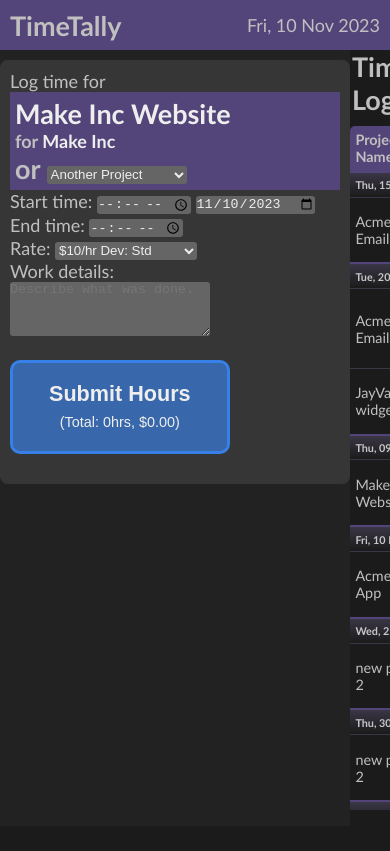
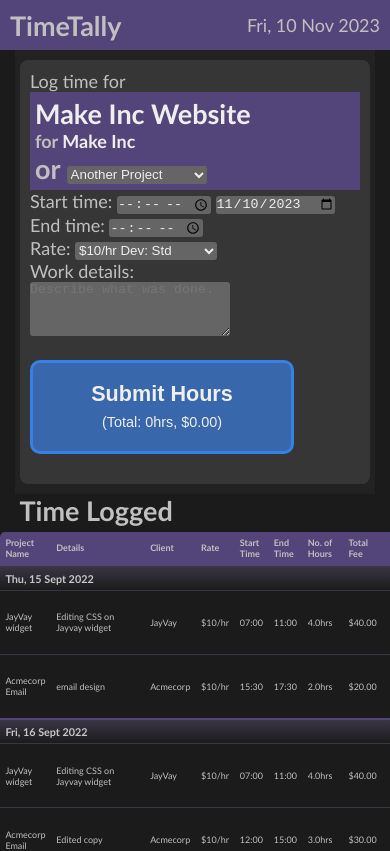
Before and after one commit to DimitriRem/TimeTally, a React (Create React App) app: page / in a window 390 px wide. Shown: the top 851 px of the page. Built offline with nearby package versions, Linux system fonts and the light colour scheme; data requests are answered from the project's data file.

Commit message:
small tweaks

```diff
--- a/data/db.json
+++ b/data/db.json
@@ -144,7 +144,7 @@
     {
       "id": 6,
       "project": "JayVay widget",
-      "details": "widget designbbb",
+      "details": "widget designbbbm",
       "client": "JayVay",
       "rate": 20,
       "startTime": "2022-09-20T17:30:00.000Z",
@@ -196,22 +196,58 @@
       "id": 25
     },
     {
-      "project": "ff5",
-      "details": "test states1",
-      "client": "saturday &Co",
+      "project": "JayVay widget",
+      "details": "Editing CSS on Jayvay widget",
+      "client": "JayVay",
       "rate": 10,
-      "startTime": "2023-12-04T23:00:00.000Z",
-      "endTime": "2023-12-05T00:00:00.000Z",
-      "id": 27
+      "startTime": "2022-09-15T07:00:00.000Z",
+      "endTime": "2022-09-15T11:00:00.000Z",
+      "id": 31
+    },
+    {
+      "project": "JayVay widget",
+      "details": "Editing CSS on Jayvay widget",
+      "client": "JayVay",
+      "rate": 10,
+      "startTime": "2022-09-16T07:00:00.000Z",
+      "endTime": "2022-09-16T11:00:00.000Z",
+      "id": 32
+    },
+    {
+      "project": "Acmecorp Email",
+      "details": "Edited copy",
+      "client": "Acmecorp",
+      "rate": 10,
+      "startTime": "2022-09-16T12:00:00.000Z",
+      "endTime": "2022-09-16T15:00:00.000Z",
+      "id": 33
     },
     {
       "project": "Make Inc Website",
-      "details": "lala",
+      "details": "nooooooooo",
       "client": "Make Inc",
       "rate": 10,
-      "startTime": "2023-12-05T12:00:00.000Z",
-      "endTime": "2023-12-05T12:30:00.000Z",
-      "id": 30
+      "startTime": "2023-12-06T07:00:00.000Z",
+      "endTime": "2023-12-06T08:00:00.000Z",
+      "id": 35
+    },
+    {
+      "project": "ff5",
+      "details": "sadsak2",
+      "client": "saturday &Co",
+      "rate": 10,
+      "startTime": "2023-12-06T02:00:00.000Z",
+      "endTime": "2023-12-06T03:00:00.000Z",
+      "id": 37
+    },
+    {
+      "project": "ff5",
+      "details": "sadsak2gggggeeeggg",
+      "client": "saturday &Co",
+      "rate": 10,
+      "startTime": "2023-12-06T05:00:00.000Z",
+      "endTime": "2023-12-06T06:00:00.000Z",
+      "id": 38
     }
   ]
 }
--- a/src/App.js
+++ b/src/App.js
@@ -197,10 +197,6 @@ function App() {
     setAddNewRateIsVisible(false);
   };
 
-  const testStatus = () => {
-    setStatus("Testing");
-  };
-
   return (
     <>
       <Header date={formattedDate} />
--- a/src/index.css
+++ b/src/index.css
@@ -86,7 +86,8 @@ body {
 }
 
 #toolbox {
-  flex-grow: 1;
+  max-width: 360px;
+  margin: 0 auto;
   height: 92vh;
   background-color: var(--toolboxBG);
 }
@@ -113,9 +114,9 @@ body {
 }
 
 #tableContainer {
-  flex-grow: 5;
   height: 90vh;
   overflow: auto;
+  width: 100%;
 }
 
 /* v------ ENTRY BLOCKS ------v */
@@ -228,14 +229,13 @@ textarea {
   min-height: 3rem;
 }
 
-/* ^------ FORM STYLES ------^ */
+/* ^------ FORM STYLES end ------^ */
 
 /* v------ TABLE STYLES ------v */
 
 .re-table {
   border-collapse: collapse;
   margin: 10px auto;
-  min-width: 400px;
   width: 90%;
   border-radius: 5px 5px 0 0;
   overflow: hidden;
@@ -322,3 +322,30 @@ textarea {
 }
 
 /* ^------ TABLE STYLES ------^ */
+
+@media (max-width: 850px) {
+  #desktopContainer {
+    flex-direction: column;
+  }
+  #toolbox {
+    width: 100%;
+    height: fit-content;
+    background-color: var(--toolboxBG);
+  }
+  #tableContainer {
+    overflow: auto;
+  }
+  .re-table {
+    font-size: 0.5rem;
+    margin: 5px auto;
+    width: 90%;
+  }
+  .mainButton,
+  submit {
+    width: 80%;
+  }
+
+  .deleteButton {
+    width: 80%;
+  }
+}
```
